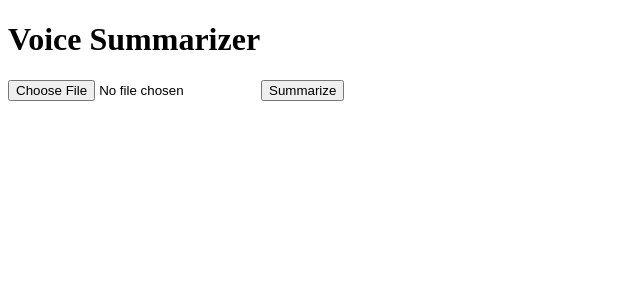
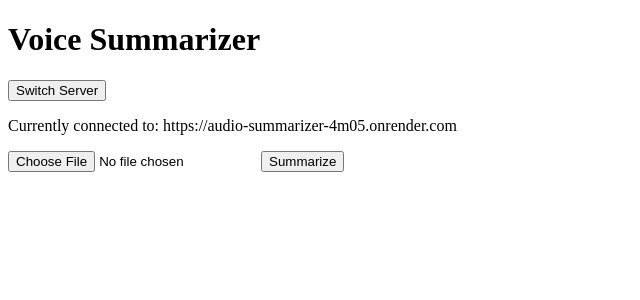
Before and after one commit to prasad217/audio_summarizer-frontend, a React (Create React App) app: page / in a window 1280 px wide. Shown: the top 300 px of the page, without its empty margins (0-640 px from the left). Built offline with nearby package versions, Linux system fonts and the light colour scheme; no server answers.

Commit message:
Update App.js

```diff
--- a/src/App.js
+++ b/src/App.js
@@ -1,12 +1,20 @@
 import React, { useState, useEffect } from 'react';
 import io from 'socket.io-client';
 
-const socket = io('https://audio-summarizer-4m05.onrender.com'); // Update this with your server's URL
+// Define server URLs
+const servers = {
+  primary: 'https://audio-summarizer-4m05.onrender.com',
+  secondary: 'https://audio-summarizer-xi.vercel.app',
+};
 
 function App() {
   const [file, setFile] = useState(null);
   const [summary, setSummary] = useState('');
   const [error, setError] = useState('');
+  const [server, setServer] = useState(servers.primary); // Default to primary server
+
+  // Initialize socket connection based on selected server
+  const socket = io(server);
 
   useEffect(() => {
     socket.on('summary_response', (data) => {
@@ -15,17 +23,17 @@ function App() {
     });
 
     socket.on('connect', () => {
-      console.log('Connected to server');
+      console.log(`Connected to ${server}`);
     });
 
     socket.on('disconnect', () => {
-      console.log('Disconnected from server');
+      console.log(`Disconnected from ${server}`);
     });
 
     return () => {
       socket.off('summary_response');
     };
-  }, []);
+  }, [server]);
 
   const handleFileChange = (event) => {
     setFile(event.target.files[0]);
@@ -48,9 +56,15 @@ function App() {
     reader.readAsArrayBuffer(file);
   };
 
+  const switchServer = () => {
+    setServer(server === servers.primary ? servers.secondary : servers.primary);
+  };
+
   return (
     <div className="App">
       <h1>Voice Summarizer</h1>
+      <button onClick={switchServer}>Switch Server</button>
+      <p>Currently connected to: {server}</p>
       <form onSubmit={handleSubmit}>
         <input type="file" onChange={handleFileChange} />
         <button type="submit">Summarize</button>
```
